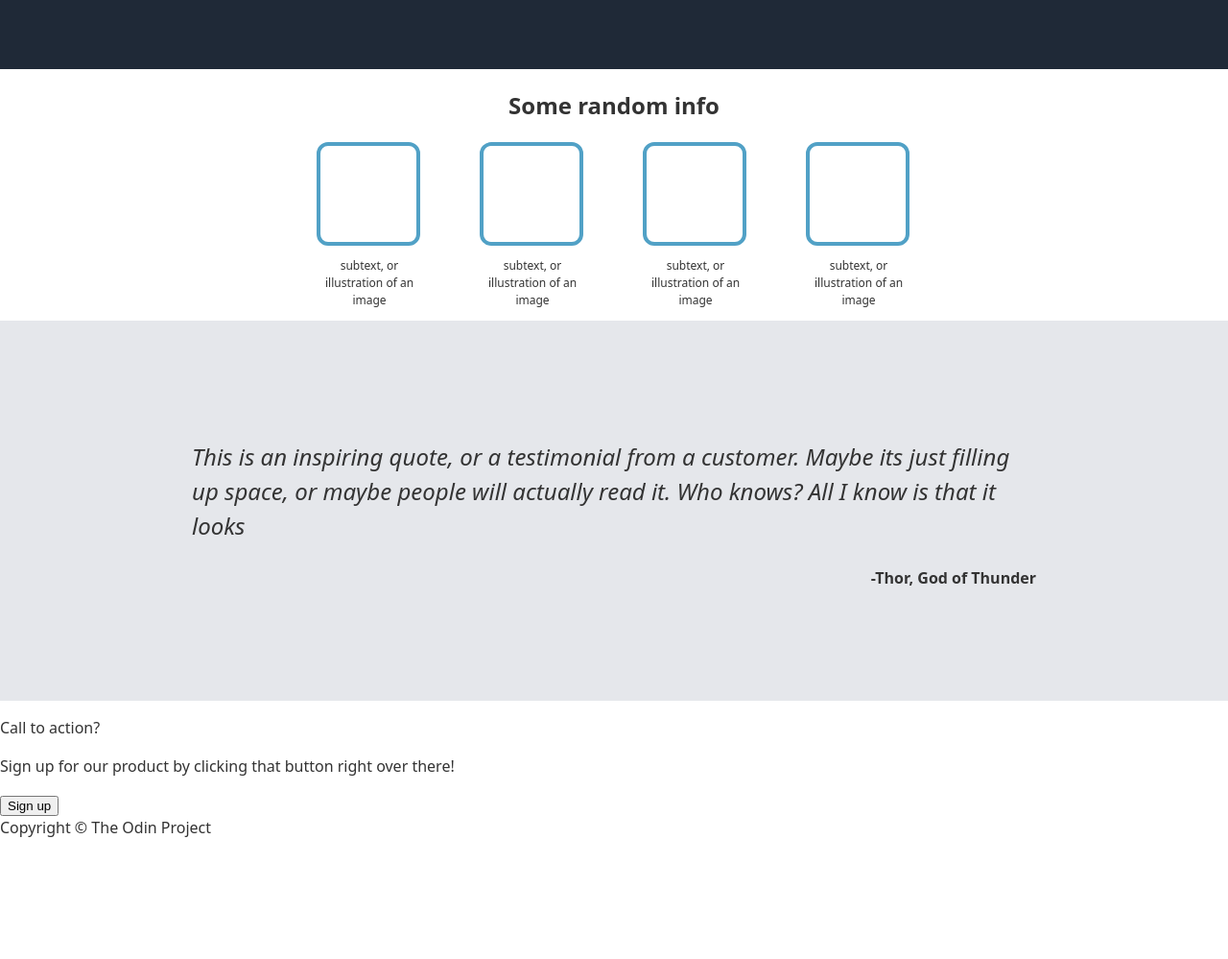
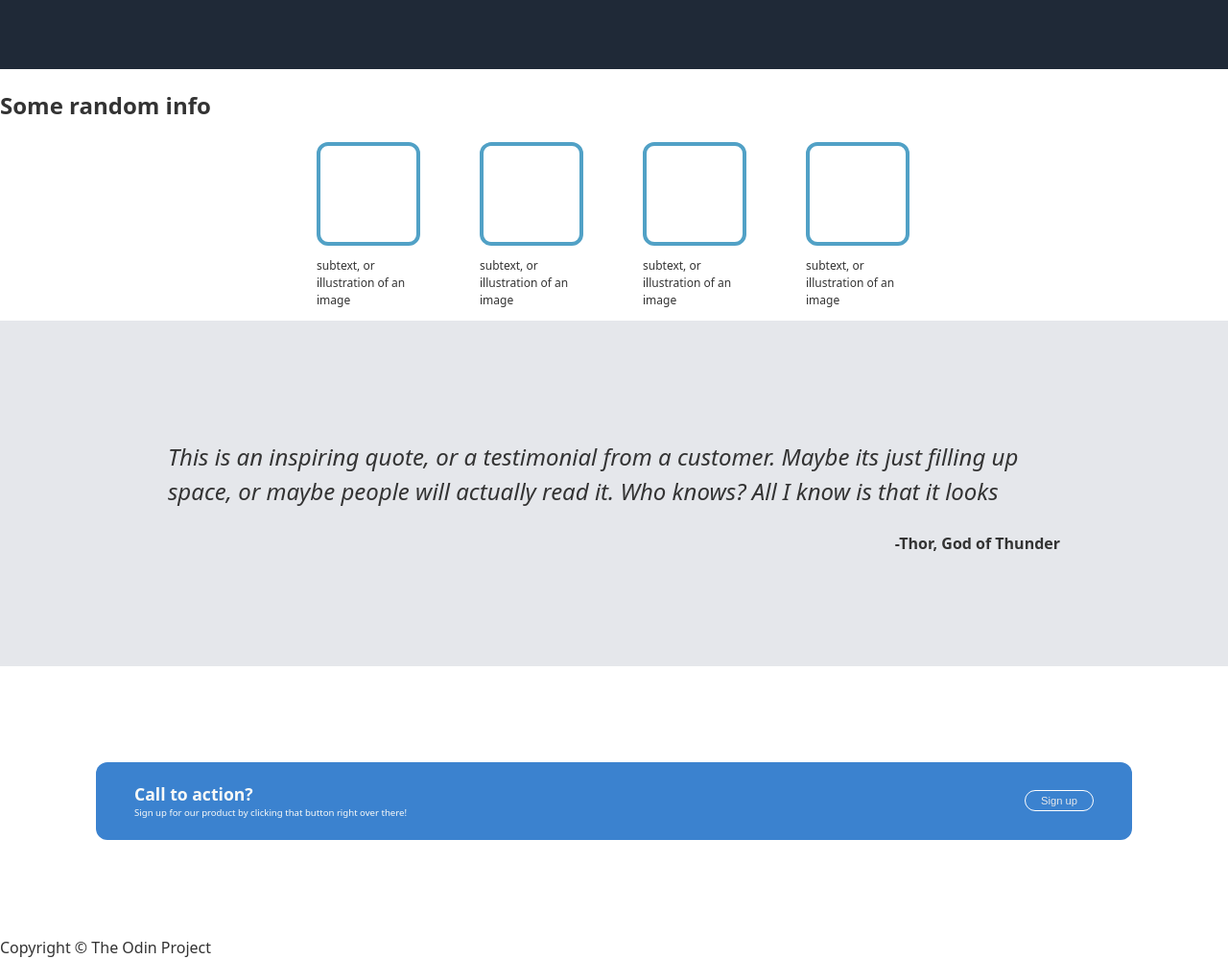
Before and after one commit to HasanKonty/first-webpage1.1, a plain HTML site: page index.html in a window 1280 px wide. Shown: the part 387-1386 px from the top of the page at 96% size. Before the commit the page ends 1261 px from the top, so only its background shows below. Drawn offline with Linux system fonts and the light colour scheme.

Commit message:
Style bot

```diff
--- a/index.html
+++ b/index.html
@@ -24,7 +24,7 @@
             <button>sign up</button>
 
         </div>
-        <div class="image"> <img src="Eyes_of_the_storm.webp" style="max-width: 100%; height: auto;" alt="an image of a blue eye"/></div>
+        <div class="image"> <img src="Eyes_of_the_storm.webp" style="max-width: 100%; height: auto; border-radius: 12px;" alt="an image of a blue eye"/></div>
 
     </div>
     <div class="upper-mid">
@@ -64,8 +64,8 @@
     <div class="bot">
         <div class="blue-box">
             <div>
-                <p>Call to action?</p>
-                <p>Sign up for our product by clicking that button right over there!</p>
+                <p style="font-size: 1.1rem; font-weight: 700;">Call to action?</p>
+                <p style="font-size: 0.6rem; font-weight:150;">Sign up for our product by clicking that button right over there!</p>
             </div>
             <button>Sign up</button>
         </div>
--- a/styles.css
+++ b/styles.css
@@ -17,7 +17,6 @@ header{
     padding-inline-start: 75px;
     padding-inline-end: 75px;
 
-
 }
 .upper-links {
     display: flex;
@@ -28,6 +27,7 @@ header{
 
 a {
     color: #ffffff;
+    text-decoration: none;
 
 }
 
@@ -46,19 +46,25 @@ h3 {
     padding-block-end: 75px;
     background-color:#1F2937 ;
     color:#F9FAF8;
+    gap: 20px;
 }
 
 
 
 .image  {
    display: flex;
+}
 
+button{
+    background-color: #3b82cf;
+    padding: 4px 16px;
+    border-radius: 4px;
+    font-size: .7rem;
+    color: #E5E7EB;
+    border: 0px;
 
 }
 
-.upper-mid{
-    text-align: center;
-}
 
 .all-boxes {
     display: flex;
@@ -80,10 +86,36 @@ h3 {
 }
 
 .lower-mid {
-    padding: 100px 200px;
+    padding: 100px 175px;
     min-width: 500px;
     background-color:#E5E7EB ;
     font-size: 1.5rem;
     font-weight: 100;
     font-style: italic;
 }
+
+.bot {
+    padding: 100px;
+}
+.blue-box{
+    display: flex;
+    background-color:#3b82cf ;
+    padding: 20px 40px;
+    justify-content: space-between;
+    align-items: center;
+    border-radius: 12px;
+
+}
+
+.blue-box button {
+    border: solid 1px;
+    border-color: #ffffff;
+    max-height: fit-content;
+    border-radius: 12px;
+
+}
+
+.blue-box p {
+    margin: 0;
+    color: #F9FAF8;
+}
```
